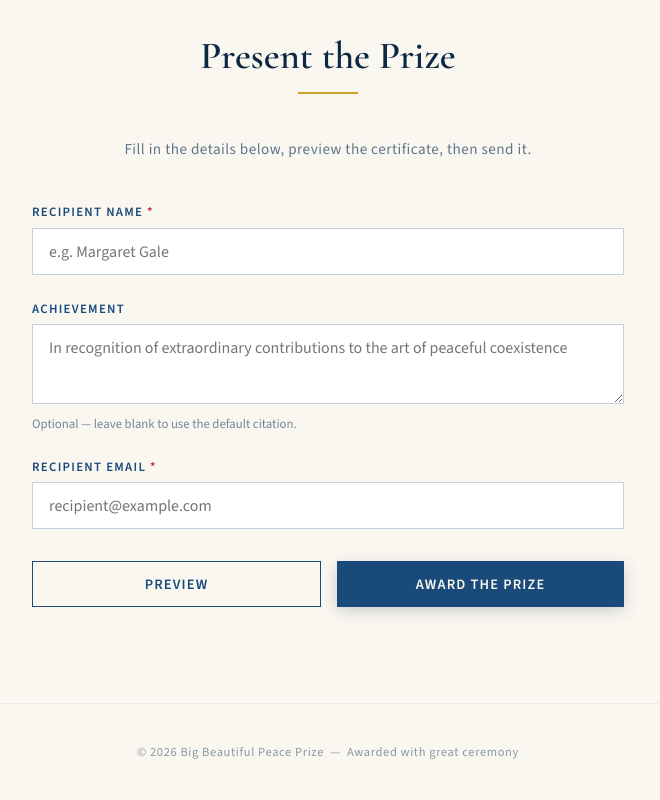
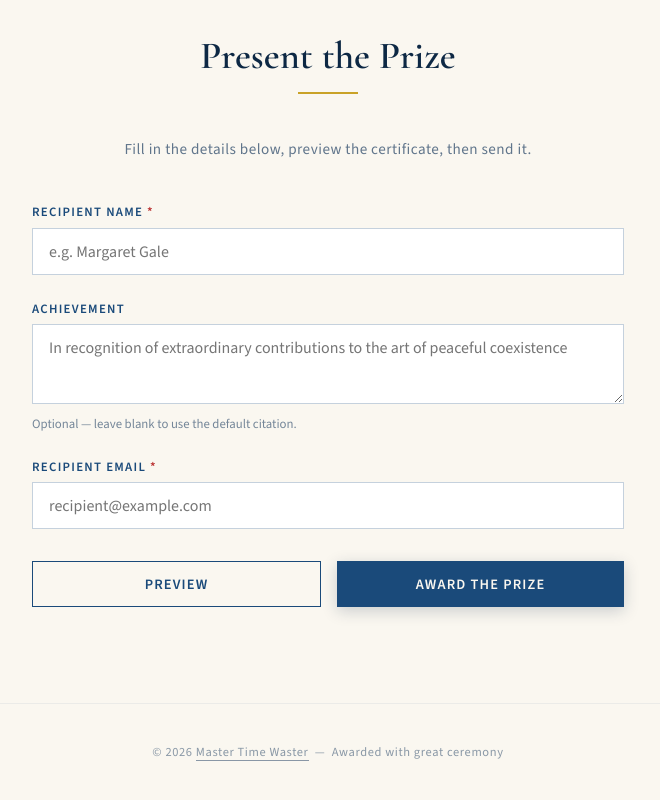
Before and after one commit to nopolabs/bbpp, a plain HTML site: page src/index.html in a window 1280 px wide. Shown: the part 847-1647 px from the top of the page, without its empty margins (312-972 px from the left). Drawn offline with nearby package versions, Linux system fonts and the light colour scheme.

Commit message:
Link footer to mastertimewaster.com
Co-Authored-By: Claude Sonnet 4.6 <noreply@anthropic.com>

```diff
--- a/src/index.html
+++ b/src/index.html
@@ -392,7 +392,7 @@
 
   <!-- Footer -->
   <footer>
-    &copy; <span id="year"></span> Big Beautiful Peace Prize &nbsp;&mdash;&nbsp; Awarded with great ceremony
+    &copy; <span id="year"></span> <a href="https://mastertimewaster.com" style="color:inherit;text-decoration:none;border-bottom:1px solid currentColor;">Master Time Waster</a> &nbsp;&mdash;&nbsp; Awarded with great ceremony
   </footer>
 
   <script>
```
